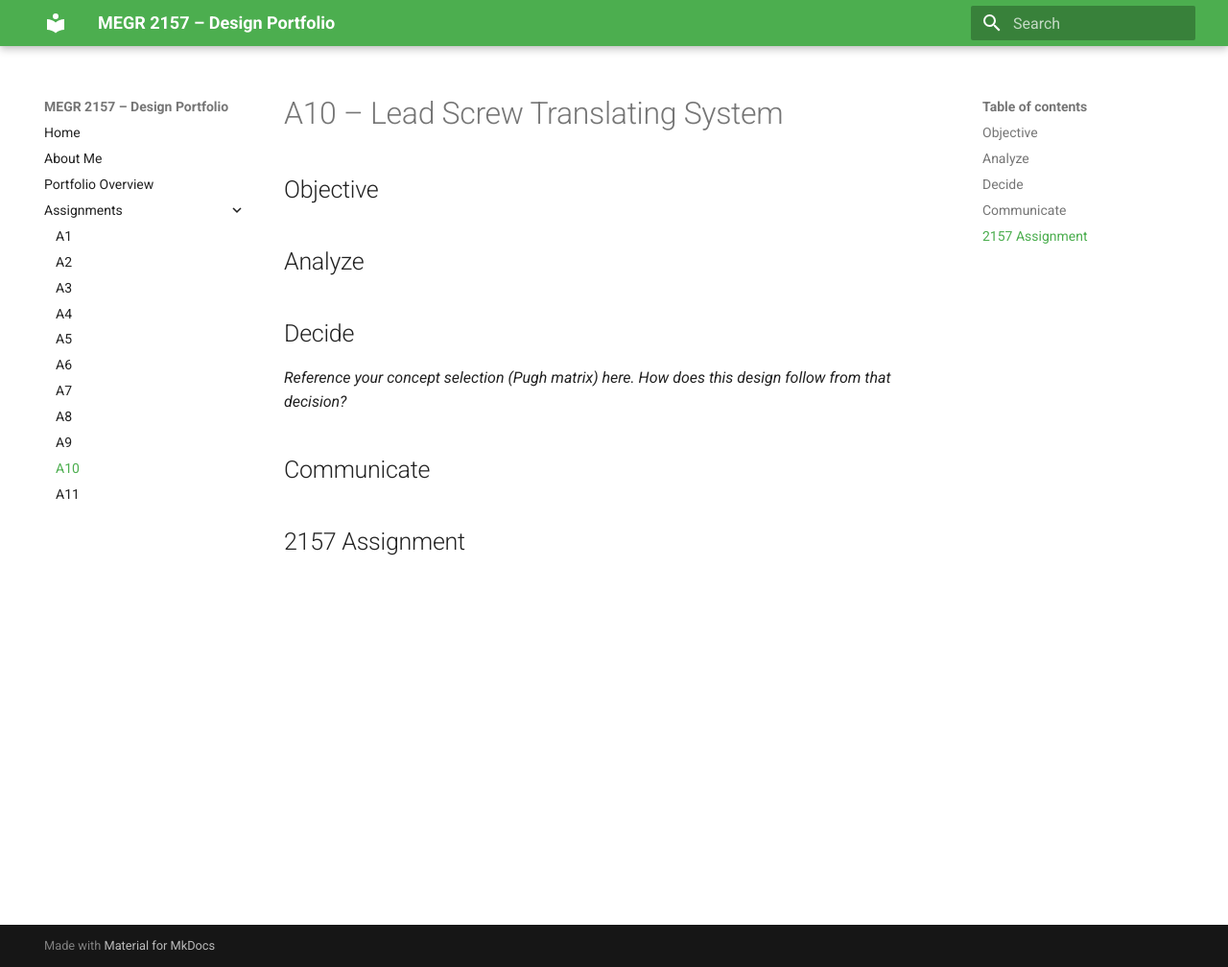
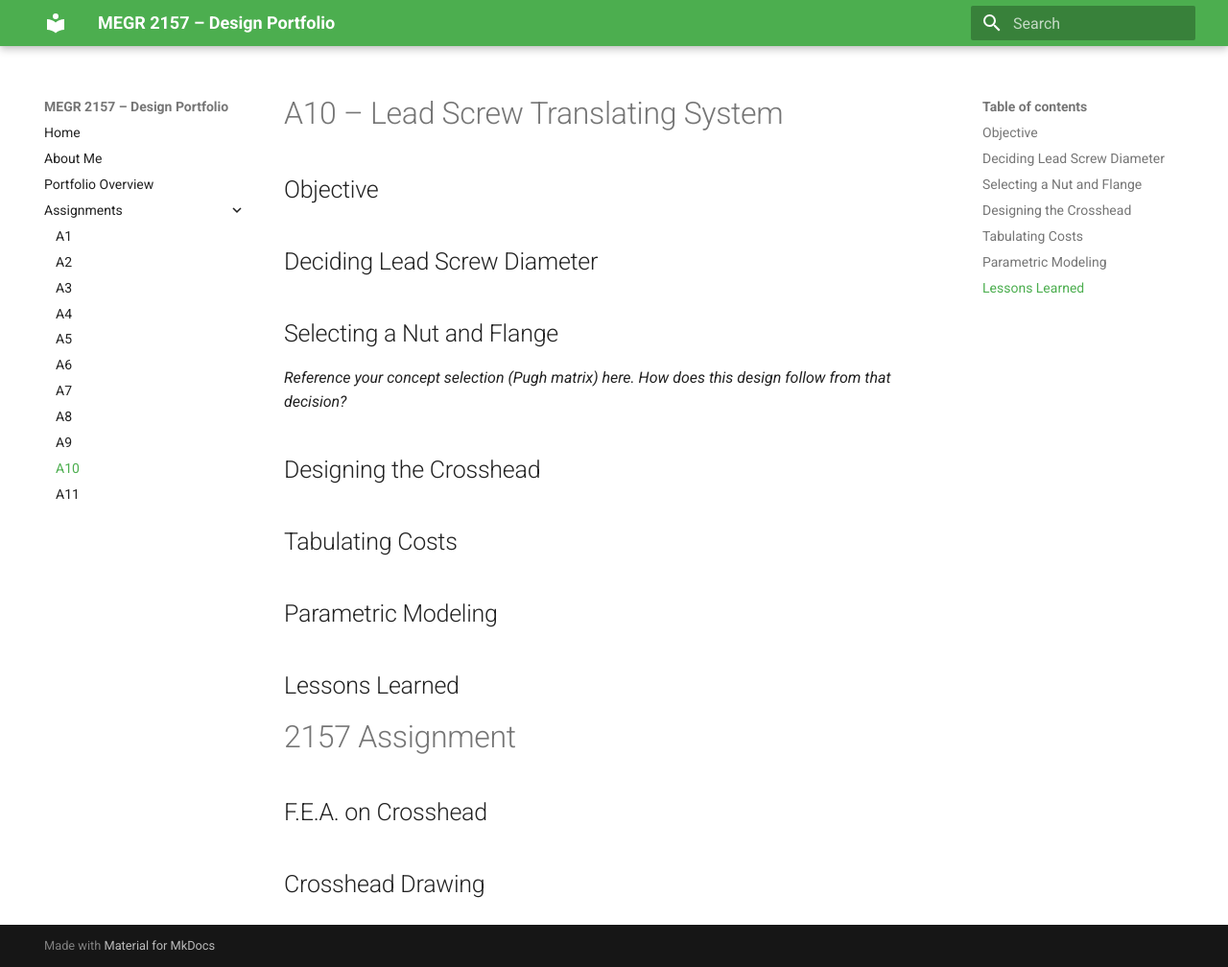
Before and after one commit to Ldreifuss/megr2157-project-portfolio, an MkDocs documentation site: the page built from docs/assignments/A10/index.md, in a window 1280 px wide and 1008 px high. Shown: the whole window at 96% size. Built offline with MkDocs 1.6.1 and Material for MkDocs 9.7.7, drawn with Linux system fonts in a browser that asks for light colours.

Commit message:
Update index.md

```diff
--- a/docs/assignments/A10/index.md
+++ b/docs/assignments/A10/index.md
@@ -3,13 +3,28 @@
 ## Objective
 
 
-## Analyze
+## Deciding Lead Screw Diameter
 
 
-## Decide
+## Selecting a Nut and Flange
 _Reference your concept selection (Pugh matrix) here. How does this design follow from that decision?_
 
-## Communicate
+## Designing the Crosshead
 
 
-## 2157 Assignment
+## Tabulating Costs
+
+
+## Parametric Modeling
+
+
+## Lessons Learned
+
+
+# 2157 Assignment
+
+
+## F.E.A. on Crosshead
+
+
+## Crosshead Drawing
```
